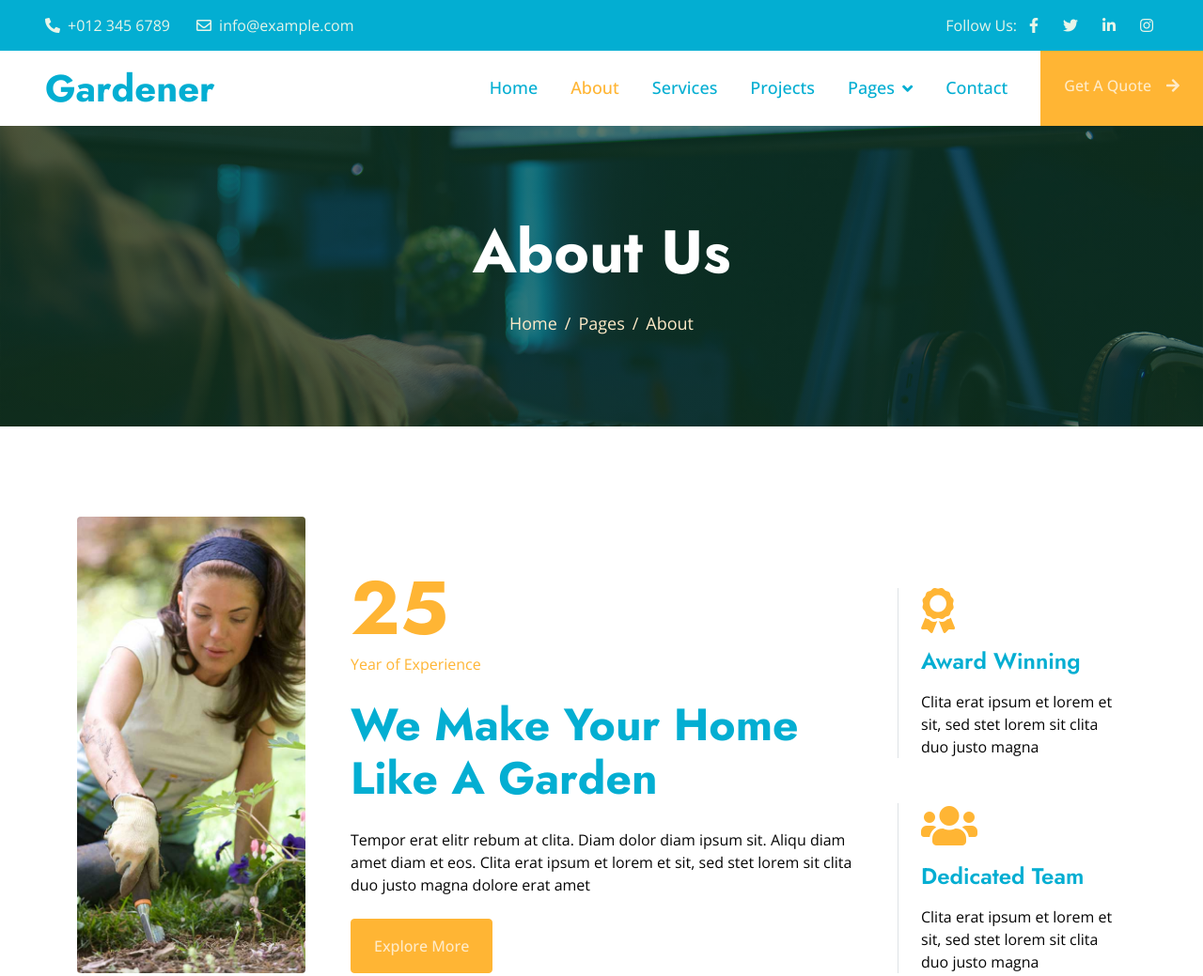
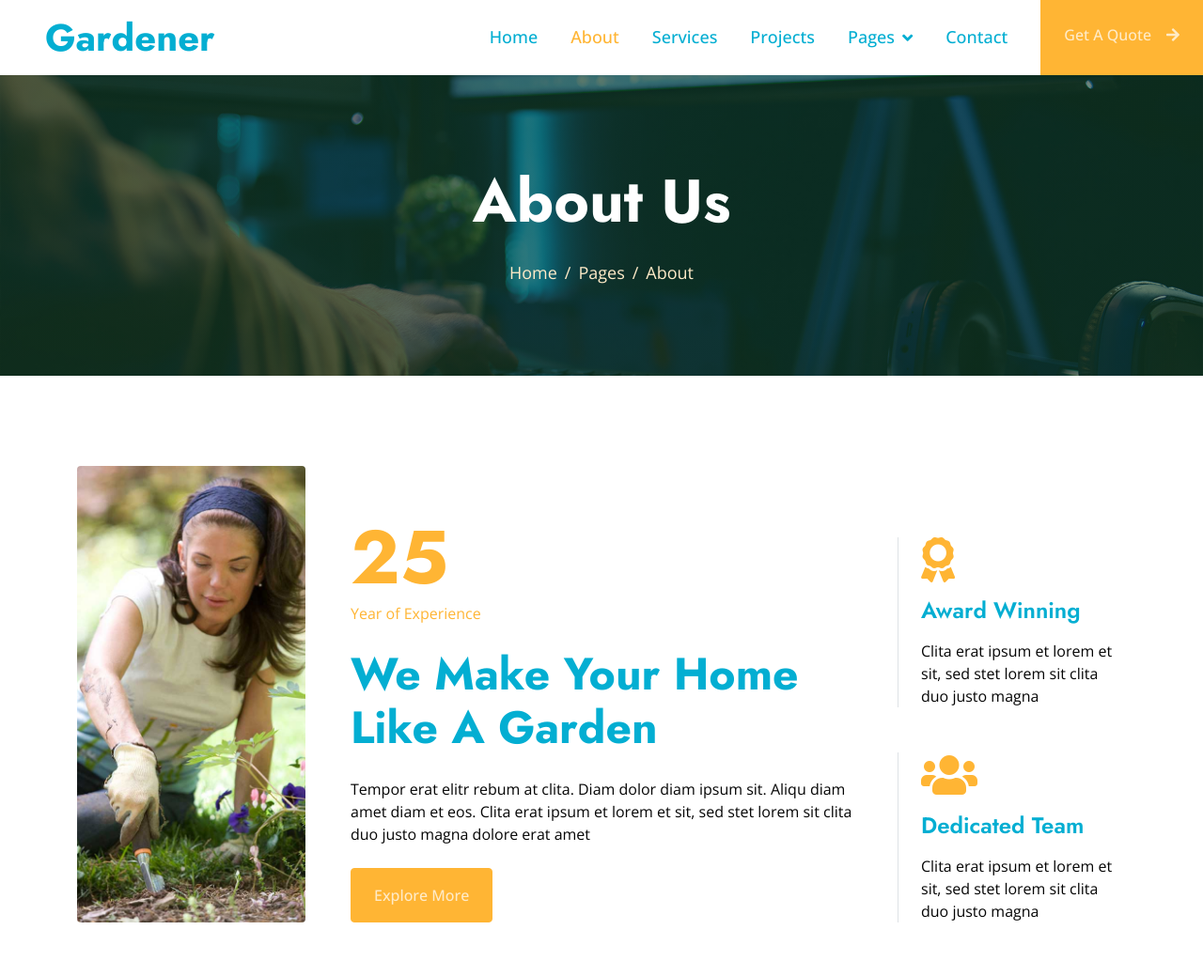
Before and after one commit to SkrShiyan/webpro2, a plain HTML site: page about.html in a window 1280 px wide. Shown: the top 1039 px of the page at 94% size. Drawn offline with nearby package versions, Linux system fonts and the light colour scheme.

```diff
--- a/about.html
+++ b/about.html
@@ -41,7 +41,7 @@
 
 
     <!-- Topbar Start -->
-    <div class="container-fluid bg-dark text-light px-0 py-2">
+    <!-- <div class="container-fluid bg-dark text-light px-0 py-2">
         <div class="row gx-0 d-none d-lg-flex">
             <div class="col-lg-7 px-5 text-start">
                 <div class="h-100 d-inline-flex align-items-center me-4">
@@ -63,7 +63,7 @@
                 </div>
             </div>
         </div>
-    </div>
+    </div> -->
     <!-- Topbar End -->
 
 
```
